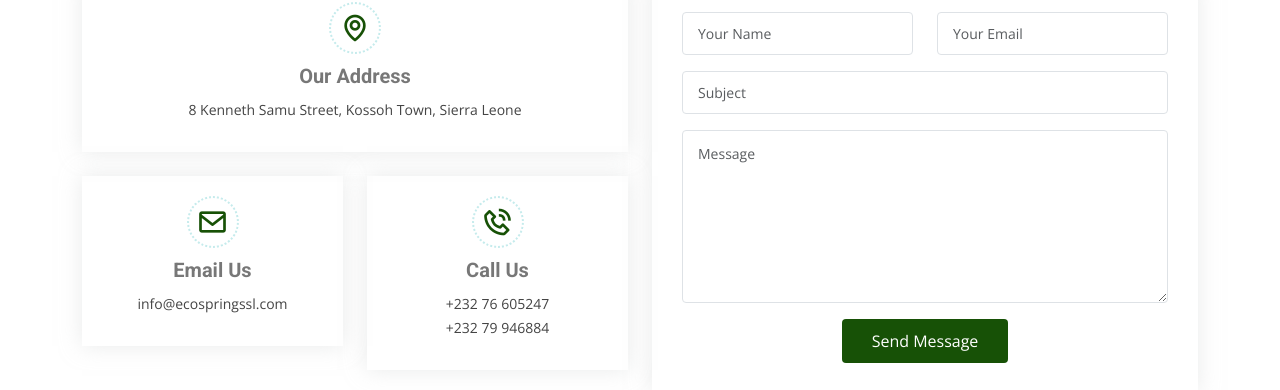
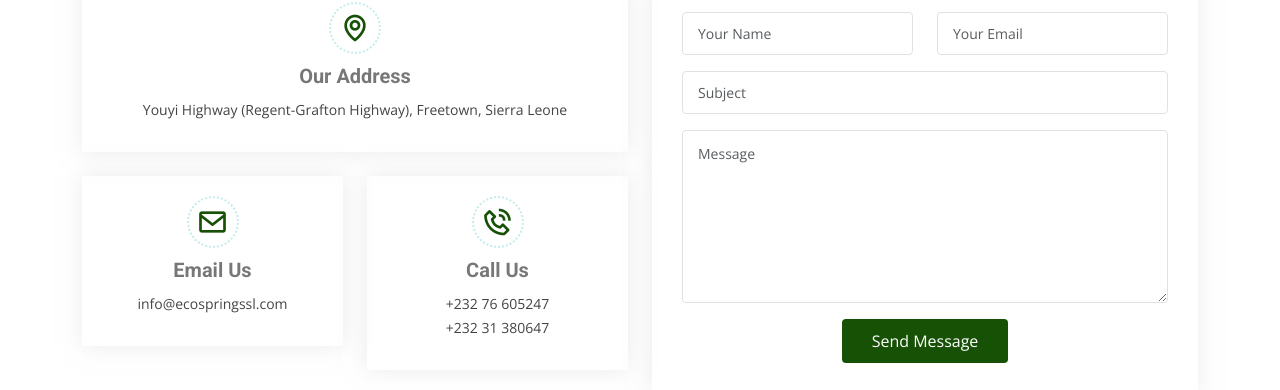
Before and after one commit to meljay1/ecospring, a plain HTML site: page index.html in a window 1280 px wide. Shown: the part 7188-7578 px from the top of the page. Drawn offline with nearby package versions, Linux system fonts and the light colour scheme.

Commit message:
Update index.html
Update address

```diff
--- a/index.html
+++ b/index.html
@@ -988,7 +988,7 @@
                 <div class="info-box">
                   <i class="bx bx-map"></i>
                   <h3>Our Address</h3>
-                  <p>8 Kenneth Samu Street, Kossoh Town, Sierra Leone</p>
+                  <p>Youyi Highway (Regent-Grafton Highway), Freetown, Sierra Leone</p>
                 </div>
               </div>
               <div class="col-md-6">
@@ -1002,7 +1002,7 @@
                 <div class="info-box mt-4">
                   <i class="bx bx-phone-call"></i>
                   <h3>Call Us</h3>
-                  <p>+232 76 605247<br>+232 79 946884</p>
+                  <p>+232 76 605247<br>+232 31 380647</p>
                 </div>
               </div>
             </div>
```
